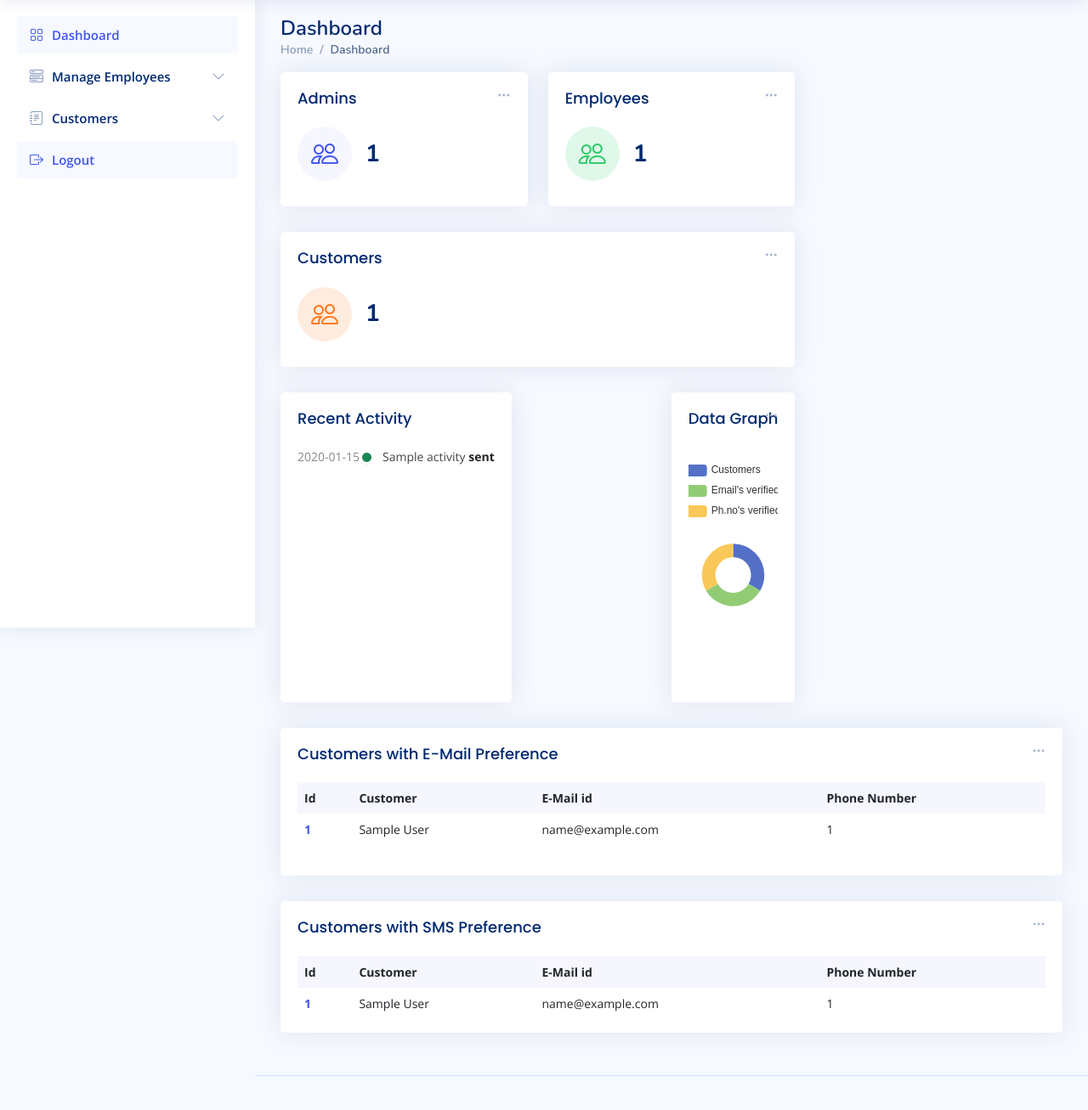
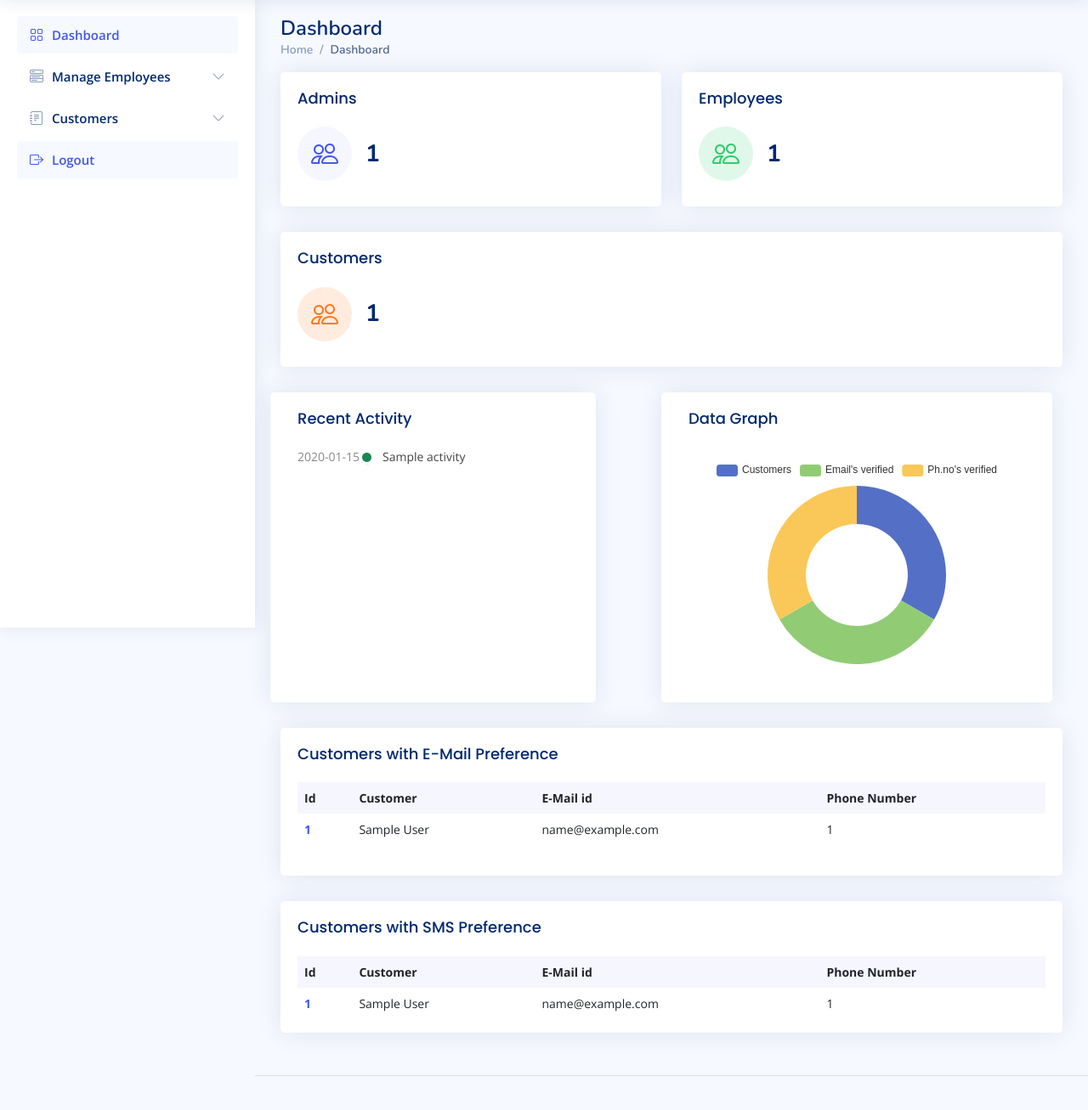
Before and after one commit to SiddharthKoyugura/FocusEdge, a Flask app: page /home in a window 1280 px wide. Shown: the part 61-1368 px from the top of the page at 85% size. Run offline with Flask 3, Linux system fonts and the light colour scheme; a user stored in the database is signed in; tables that the repository leaves empty hold one stand-in row (values such as "Sample post"); some libraries are stand-ins or nearby versions.

Commit message:
mini changes

```diff
--- a/app.py
+++ b/app.py
@@ -105,7 +105,7 @@ def load_user(user_id):
 @login_required
 def home():
     company = current_user.company
-    activities = Activity.query.filter_by(company=company).all()[::-1]
+    activities = Activity.query.filter_by(company=company).all()[::-1][:6]
     customers = Customer.query.filter_by(company=company).all()
     employees = Employee.query.filter_by(company=company).all()
     customercount, admincount, employeescount, emailcount, phonecount = len(customers), 0, len(employees), 0, 0
--- a/templates/index.html
+++ b/templates/index.html
@@ -16,25 +16,12 @@
       <div class="row">
 
         <!-- Left side columns -->
-        <div class="col-lg-8">
+        <div class="col-lg-12">
           <div class="row">
 
             <!-- Sales Card -->
             <div class="col-xxl-4 col-md-6">
               <div class="card info-card sales-card">
-
-                <div class="filter">
-                  <a class="icon" href="#" data-bs-toggle="dropdown"><i class="bi bi-three-dots"></i></a>
-                  <ul class="dropdown-menu dropdown-menu-end dropdown-menu-arrow">
-                    <li class="dropdown-header text-start">
-                      <h6>Filter</h6>
-                    </li>
-
-                    <li><a class="dropdown-item" href="#">Today</a></li>
-                    <li><a class="dropdown-item" href="#">This Month</a></li>
-                    <li><a class="dropdown-item" href="#">This Year</a></li>
-                  </ul>
-                </div>
 
                 <div class="card-body">
                   <h5 class="card-title">Admins</h5>
@@ -56,19 +43,6 @@
             <!-- Revenue Card -->
             <div class="col-xxl-4 col-md-6">
               <div class="card info-card revenue-card">
-
-                <div class="filter">
-                  <a class="icon" href="#" data-bs-toggle="dropdown"><i class="bi bi-three-dots"></i></a>
-                  <ul class="dropdown-menu dropdown-menu-end dropdown-menu-arrow">
-                    <li class="dropdown-header text-start">
-                      <h6>Filter</h6>
-                    </li>
-
-                    <li><a class="dropdown-item" href="#">Today</a></li>
-                    <li><a class="dropdown-item" href="#">This Month</a></li>
-                    <li><a class="dropdown-item" href="#">This Year</a></li>
-                  </ul>
-                </div>
 
                 <div class="card-body">
                   <h5 class="card-title">Employees </h5>
@@ -92,19 +66,6 @@
 
               <div class="card info-card customers-card">
 
-                <div class="filter">
-                  <a class="icon" href="#" data-bs-toggle="dropdown"><i class="bi bi-three-dots"></i></a>
-                  <ul class="dropdown-menu dropdown-menu-end dropdown-menu-arrow">
-                    <li class="dropdown-header text-start">
-                      <h6>Filter</h6>
-                    </li>
-
-                    <li><a class="dropdown-item" href="#">Today</a></li>
-                    <li><a class="dropdown-item" href="#">This Month</a></li>
-                    <li><a class="dropdown-item" href="#">This Year</a></li>
-                  </ul>
-                </div>
-
                 <div class="card-body">
                   <h5 class="card-title">Customers </span></h5>
 
@@ -125,50 +86,42 @@
 
             <!-- Reports -->
 <!-- Right side columns -->
-<div class="d-flex justify-content-between">
+<div class="row">
 
   <!-- Recent Activity -->
-  <div class="card">
+  <div class="card col-lg-5">
     <div class="card-body">
       <h5 class="card-title">Recent Activity </h5>
 
       <div class="activity">
+        {% if activities: %}
           {% for a in activities %}
 
             <div class="activity-item d-flex">
               <div class="activite-label">{{a.date}}</div>
               <i class='bi bi-circle-fill activity-badge text-success align-self-start'></i>
               <div class="activity-content">
-            {{a.title}} <a href="#" class="fw-bold text-dark">sent</a>
+                {{a.title}}
               </div>
             </div><!-- End activity item-->
 
           {% endfor %}
+        {% else: %}
+          <div class="container d-flex justify-content-center align-items-center" style="height: 250px;">
+            <div class=" ">
+              <span class="fw-bold text-primary display-6">No Activity!<i class="bi bi-emoji-frown"></i></span>
+            </div>
+          </div>
+        {% endif %}
 
 
       </div>
 
     </div>
   </div><!-- End Recent Activity -->
-
-  <!-- Budget Report -->
-  <!-- End Budget Report -->
-
+  <div class="col-lg-1"></div>
   <!-- Website Traffic -->
-  <div class="card">
-    <div class="filter">
-      <a class="icon" href="#" data-bs-toggle="dropdown"><i class="bi bi-three-dots"></i></a>
-      <ul class="dropdown-menu dropdown-menu-end dropdown-menu-arrow">
-        <li class="dropdown-header text-start">
-          <h6>Filter</h6>
-        </li>
-
-        <li><a class="dropdown-item" href="#">Today</a></li>
-        <li><a class="dropdown-item" href="#">This Month</a></li>
-        <li><a class="dropdown-item" href="#">This Year</a></li>
-      </ul>
-    </div>
-
+  <div class="card col-lg-6">
     <div class="card-body pb-0">
       <h5 class="card-title">Data Graph</h5>
 
@@ -237,19 +190,6 @@
             <div class="col-12">
               <div class="card recent-sales overflow-auto">
 
-                <div class="filter">
-                  <a class="icon" href="#" data-bs-toggle="dropdown"><i class="bi bi-three-dots"></i></a>
-                  <ul class="dropdown-menu dropdown-menu-end dropdown-menu-arrow">
-                    <li class="dropdown-header text-start">
-                      <h6>Filter</h6>
-                    </li>
-
-                    <li><a class="dropdown-item" href="#">Today</a></li>
-                    <li><a class="dropdown-item" href="#">This Month</a></li>
-                    <li><a class="dropdown-item" href="#">This Year</a></li>
-                  </ul>
-                </div>
-
                 <div class="card-body">
                   <h5 class="card-title">Customers with E-Mail Preference</h5>
 
@@ -282,20 +222,6 @@
             <!-- Top Selling -->
             <div class="col-12">
               <div class="card top-selling overflow-auto">
-
-                <div class="filter">
-                  <a class="icon" href="#" data-bs-toggle="dropdown"><i class="bi bi-three-dots"></i></a>
-                  <ul class="dropdown-menu dropdown-menu-end dropdown-menu-arrow">
-                    <li class="dropdown-header text-start">
-                      <h6>Filter</h6>
-                    </li>
-
-                    <li><a class="dropdown-item" href="#">Today</a></li>
-                    <li><a class="dropdown-item" href="#">This Month</a></li>
-                    <li><a class="dropdown-item" href="#">This Year</a></li>
-                  </ul>
-                </div>
-
                 <div class="card-body pb-0">
                   <h5 class="card-title">Customers with SMS Preference</h5>
 
@@ -310,10 +236,12 @@
                     </thead>
                     <tbody>
                       {% for mobile in mobile_list: %}
+                        <tr>
                           <th scope="row"><a href="{{ url_for('edit_customer', id=mobile.id) }}">{{ mobile.id }}</a></th>
                           <td>{{ mobile.name }}</td>
                           <td>{{ mobile.email }}</td>
                           <td>{{ mobile.mobile }}</td>
+                        </tr>
                       {% endfor %}
                     </tbody>
                   </table>
```
Lines whose indentation alone changed are shown as unchanged.
